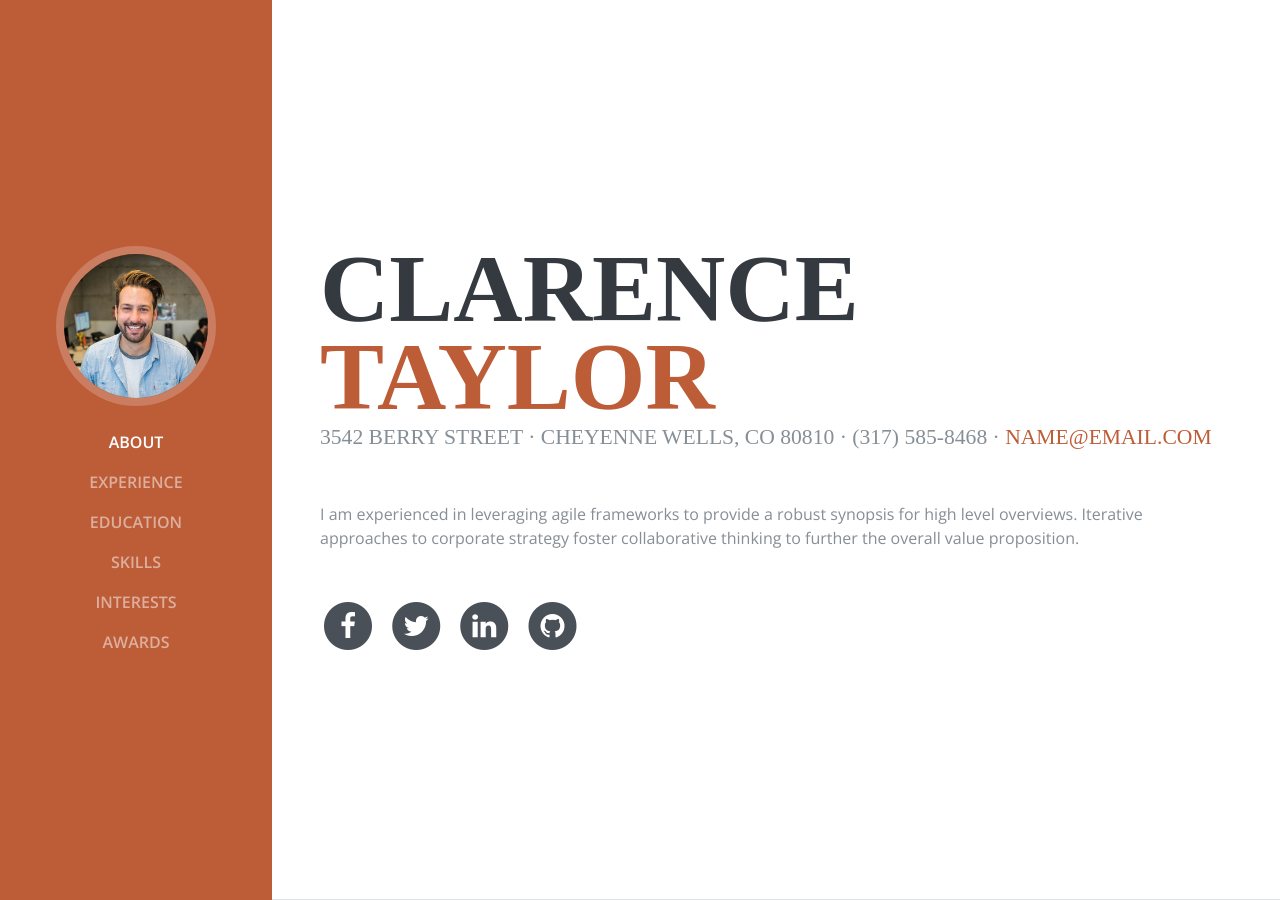
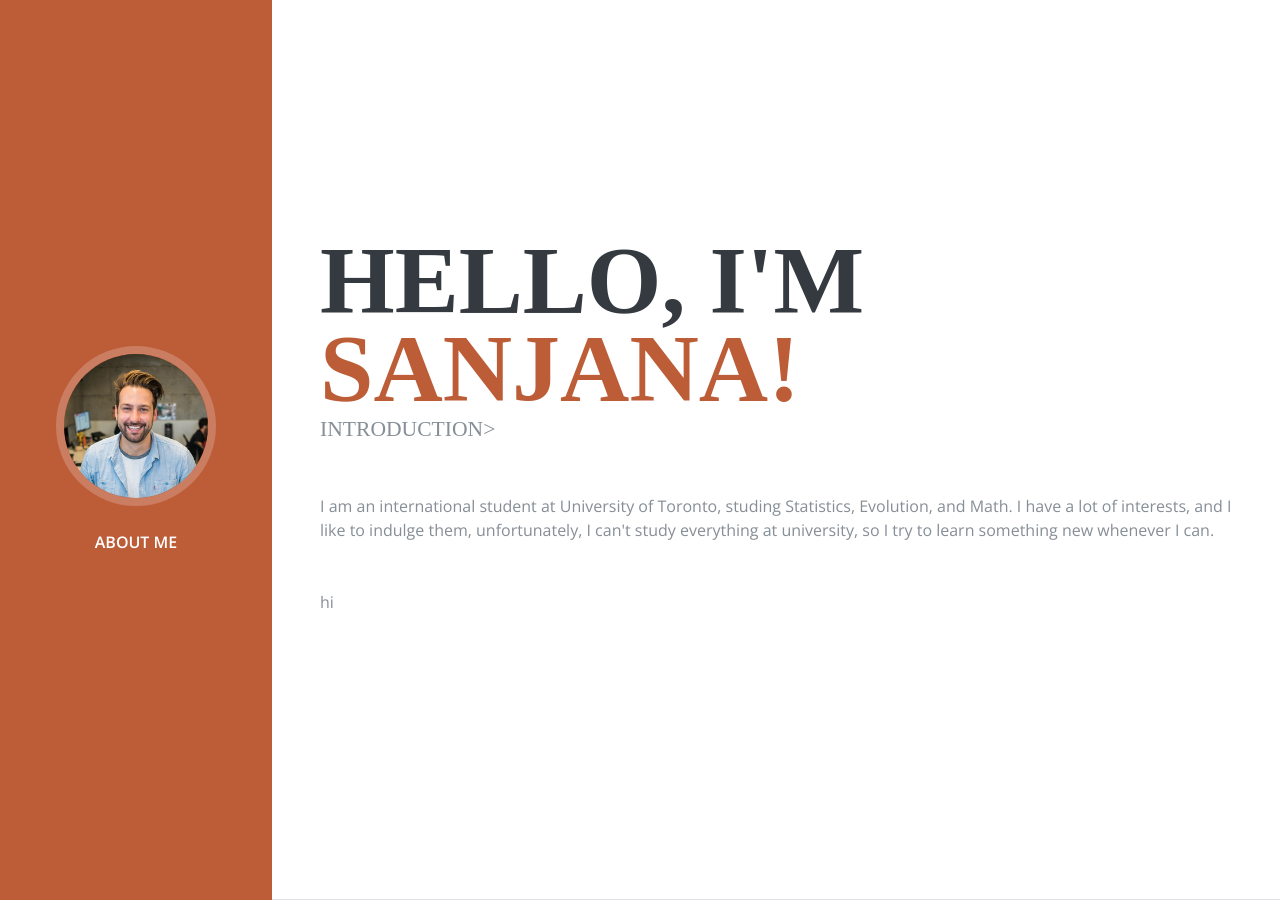
Before and after one commit to badgirlsanju/badgirlsanju.github.io, a Jekyll site: the page startbootstrap-resume-gh-pages/index.html, which Jekyll copies as it is, in a window 1280 px wide and 900 px high. Built offline with Jekyll 4.4.1, drawn with Linux system fonts in a browser that asks for light colours; some web fonts are replaced.

Commit message:
Update index.html

```diff
--- a/startbootstrap-resume-gh-pages/index.html
+++ b/startbootstrap-resume-gh-pages/index.html
@@ -40,22 +40,7 @@
       <div class="collapse navbar-collapse" id="navbarSupportedContent">
         <ul class="navbar-nav">
           <li class="nav-item">
-            <a class="nav-link js-scroll-trigger" href="#about">About</a>
-          </li>
-          <li class="nav-item">
-            <a class="nav-link js-scroll-trigger" href="#experience">Experience</a>
-          </li>
-          <li class="nav-item">
-            <a class="nav-link js-scroll-trigger" href="#education">Education</a>
-          </li>
-          <li class="nav-item">
-            <a class="nav-link js-scroll-trigger" href="#skills">Skills</a>
-          </li>
-          <li class="nav-item">
-            <a class="nav-link js-scroll-trigger" href="#interests">Interests</a>
-          </li>
-          <li class="nav-item">
-            <a class="nav-link js-scroll-trigger" href="#awards">Awards</a>
+            <a class="nav-link js-scroll-trigger" href="#about">About Me</a>
           </li>
         </ul>
       </div>
@@ -65,47 +50,15 @@
 
       <section class="resume-section p-3 p-lg-5 d-flex d-column" id="about">
         <div class="my-auto">
-          <h1 class="mb-0">Clarence
-            <span class="text-primary">Taylor</span>
+          <h1 class="mb-0">Hello, I'm
+            <span class="text-primary">Sanjana!</span>
           </h1>
-          <div class="subheading mb-5">3542 Berry Street · Cheyenne Wells, CO 80810 · (317) 585-8468 ·
-            <a href="mailto:name@email.com">name@email.com</a>
+
+
+          <div class="subheading mb-5">Introduction>
           </div>
-          <p class="mb-5">I am experienced in leveraging agile frameworks to provide a robust synopsis for high level overviews. Iterative approaches to corporate strategy foster collaborative thinking to further the overall value proposition.</p>
-          <ul class="list-inline list-social-icons mb-0">
-            <li class="list-inline-item">
-              <a href="#">
-                <span class="fa-stack fa-lg">
-                  <i class="fa fa-circle fa-stack-2x"></i>
-                  <i class="fa fa-facebook fa-stack-1x fa-inverse"></i>
-                </span>
-              </a>
-            </li>
-            <li class="list-inline-item">
-              <a href="#">
-                <span class="fa-stack fa-lg">
-                  <i class="fa fa-circle fa-stack-2x"></i>
-                  <i class="fa fa-twitter fa-stack-1x fa-inverse"></i>
-                </span>
-              </a>
-            </li>
-            <li class="list-inline-item">
-              <a href="#">
-                <span class="fa-stack fa-lg">
-                  <i class="fa fa-circle fa-stack-2x"></i>
-                  <i class="fa fa-linkedin fa-stack-1x fa-inverse"></i>
-                </span>
-              </a>
-            </li>
-            <li class="list-inline-item">
-              <a href="#">
-                <span class="fa-stack fa-lg">
-                  <i class="fa fa-circle fa-stack-2x"></i>
-                  <i class="fa fa-github fa-stack-1x fa-inverse"></i>
-                </span>
-              </a>
-            </li>
-          </ul>
+          <p class="mb-5">I am an international student at University of Toronto, studing Statistics, Evolution, and Math. I have a lot of interests, and I like to indulge them, unfortunately, I can't study everything at university, so I try to learn something new whenever I can.</p>
+          <p class="mb-5"> hi</p>
         </div>
       </section>
 
```
